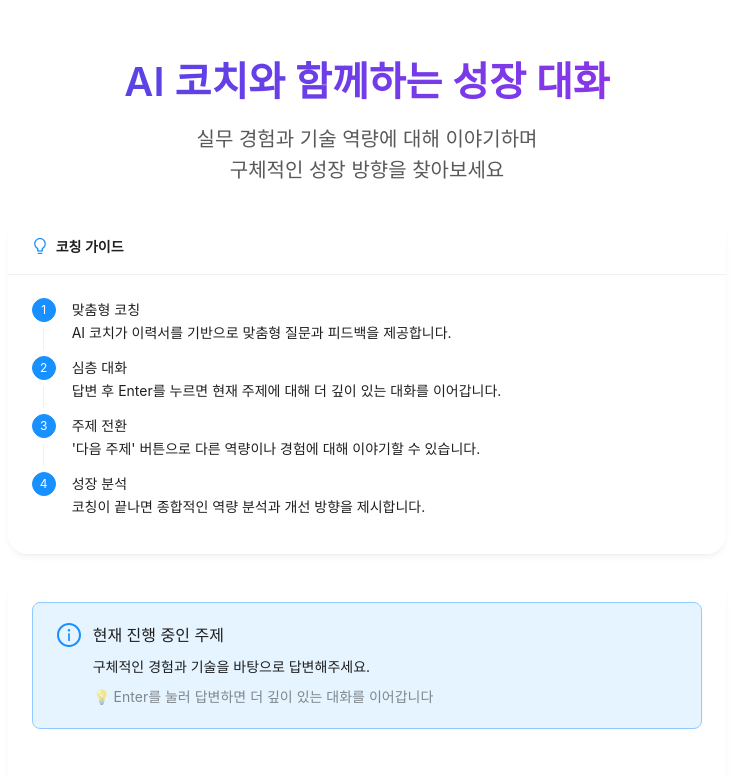
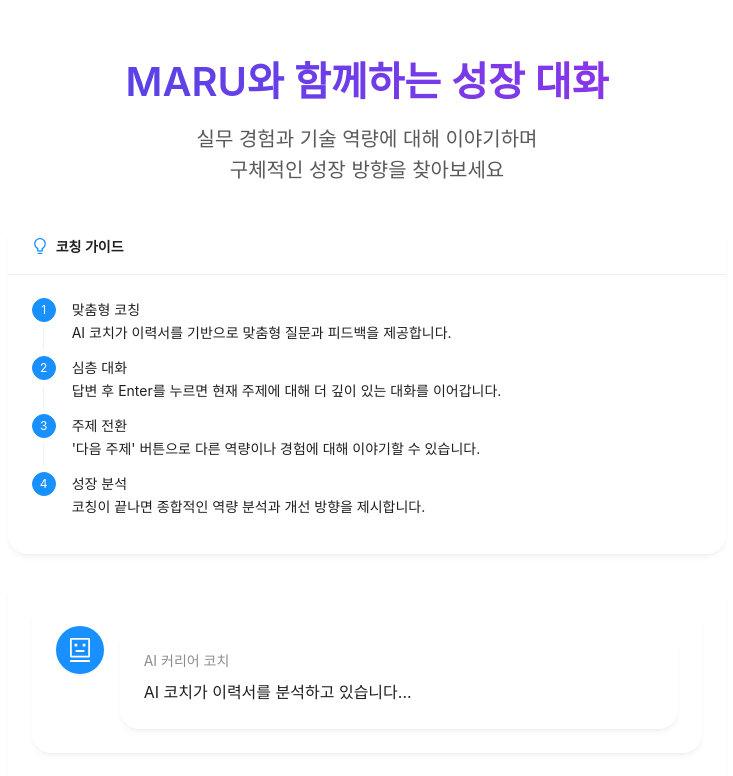
Before and after one commit to devclub-official/F-THON_MARU_Client, a React (Vite) app: page /interview in a window 1280 px wide. Shown: the top 776 px of the page, without its empty margins (273-1006 px from the left). Built offline with nearby package versions, Linux system fonts and the light colour scheme.

Commit message:
인터뷰 페이지 개선: useRef를 사용하여 텍스트 영역 포커스 기능 추가 및 불필요한 Alert 컴포넌트 제거; 'AI 코치' 문구를 'MARU'로 변경하여 일관성 유지.

```diff
--- a/src/pages/Interview.tsx
+++ b/src/pages/Interview.tsx
@@ -1,4 +1,4 @@
-import { useState } from "react";
+import { useState, useRef } from "react";
 import {
   Button,
   Input,
@@ -12,7 +12,6 @@
   Col,
   Steps,
   theme,
-  Alert,
   Tooltip,
 } from "antd";
 import usePromptStore from "../store/promptStore";
@@ -26,9 +25,9 @@
   RightOutlined,
   LoadingOutlined,
   BulbOutlined,
-  RocketOutlined,
   InfoCircleOutlined,
 } from "@ant-design/icons";
+import type { TextAreaRef } from "antd/es/input/TextArea";
 
 const { TextArea } = Input;
 const { Title, Text, Paragraph } = Typography;
@@ -105,6 +104,7 @@
   const { messages, setMessages, fileName, pdfBase64 } = usePromptStore();
   const navigate = useNavigate();
   const { token } = useToken();
+  const textAreaRef = useRef<TextAreaRef>(null);
 
   const handleMessageSend = async (content: string) => {
     if (isLoading) return;
@@ -122,6 +122,11 @@
       setAnswer("");
       setMessages(response.messages);
 
+      if (content !== COMMAND.STOP) {
+        setTimeout(() => {
+          textAreaRef.current?.focus();
+        }, 0);
+      }
       if (content === COMMAND.STOP) navigate("/result");
     } catch (error) {
       console.error("메시지 전송 중 에러 발생:", error);
@@ -164,7 +169,7 @@
                   WebkitTextFillColor: "transparent",
                 }}
               >
-                AI 코치와 함께하는 성장 대화
+                MARU와 함께하는 성장 대화
               </Title>
               <Paragraph
                 style={{
@@ -213,25 +218,6 @@
               bodyStyle={{ padding: "24px" }}
             >
               <Space direction="vertical" size="large" style={{ width: "100%" }}>
-                <Alert
-                  message="현재 진행 중인 주제"
-                  description={
-                    <Space direction="vertical">
-                      <Text>구체적인 경험과 기술을 바탕으로 답변해주세요.</Text>
-                      <Text type="secondary">
-                        💡 Enter를 눌러 답변하면 더 깊이 있는 대화를 이어갑니다
-                      </Text>
-                    </Space>
-                  }
-                  type="info"
-                  showIcon
-                  icon={<InfoCircleOutlined style={{ color: token.colorPrimary }} />}
-                  style={{
-                    marginBottom: 24,
-                    borderRadius: token.borderRadiusLG,
-                  }}
-                />
-
                 <Card
                   style={{
                     backgroundColor: token.colorBgLayout,
@@ -244,6 +230,7 @@
                 <div>
                   <div style={{ position: "relative" }}>
                     <TextArea
+                      ref={textAreaRef}
                       value={answer}
                       onChange={(e) => setAnswer(e.target.value)}
                       placeholder="답변을 입력하고 Enter를 누르면 AI 코치와 심층 대화를 이어갑니다."
```
